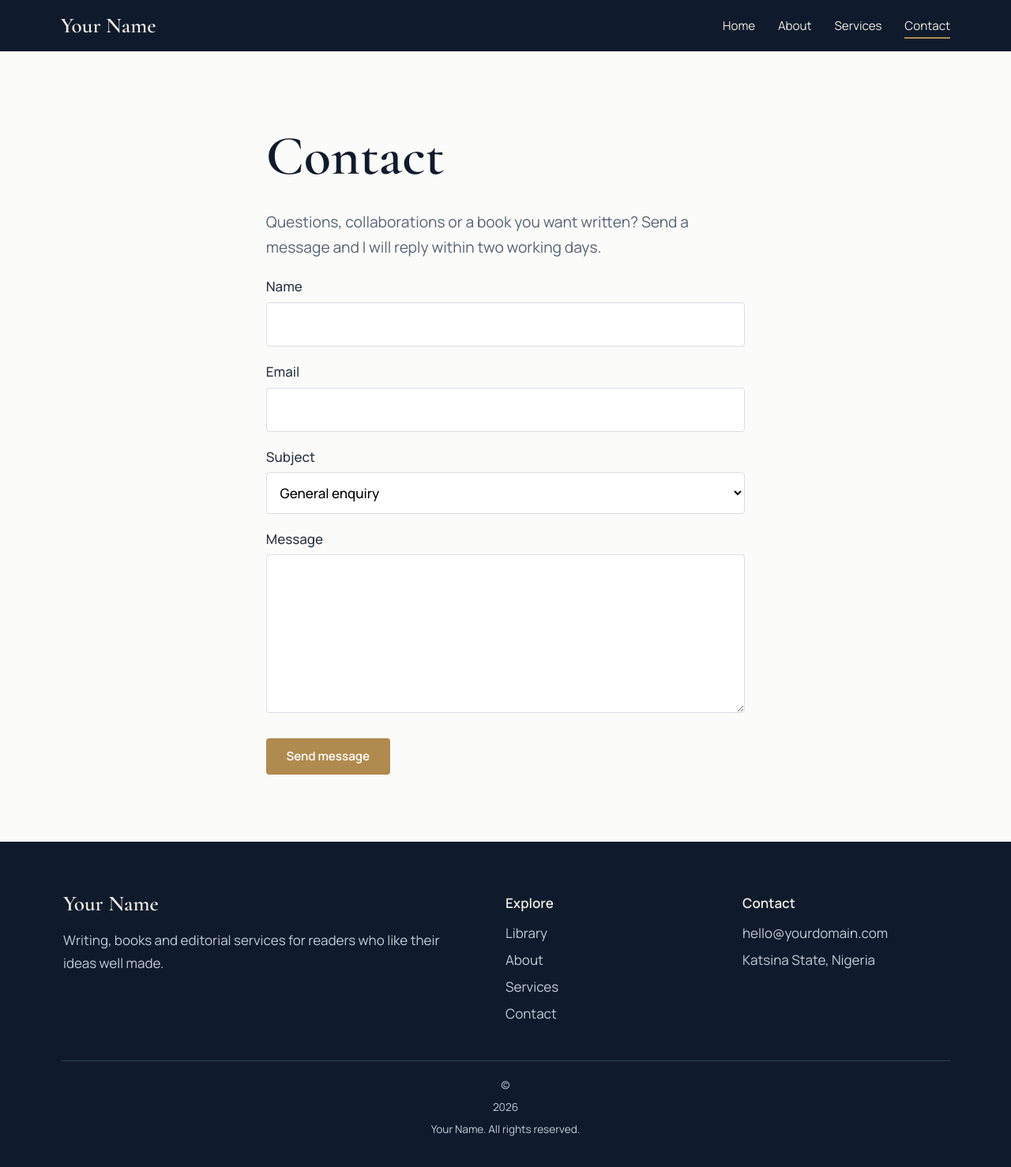
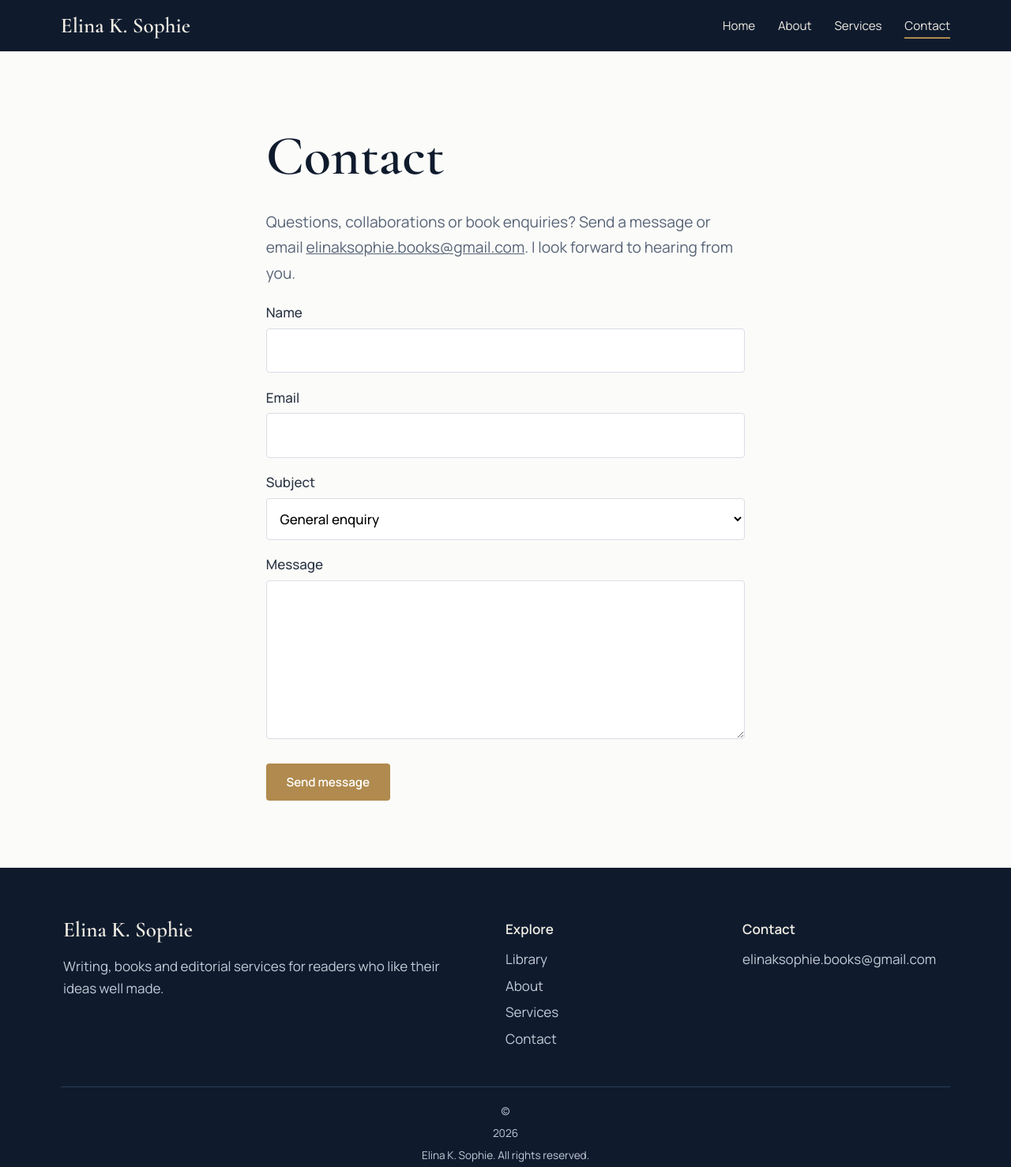
Before and after one commit to elinaksophiebooks-max/elinaksophiecreator-co, a plain HTML site: page contact.html in a window 1280 px wide. Shown: the top 1478 px of the page at 79% size. Drawn offline with nearby package versions, Linux system fonts and the light colour scheme.

Commit message:
Apply Elina K. Sophie site branding and remove physical address

```diff
--- a/contact.html
+++ b/contact.html
@@ -1,7 +1,7 @@
-<!DOCTYPE html><html lang="en"><head><title>Contact | Your Name Studio</title><meta charset="utf-8"><meta name="viewport" content="width=device-width,initial-scale=1"><link rel="preconnect" href="https://fonts.googleapis.com"><link rel="preconnect" href="https://fonts.gstatic.com" crossorigin><link href="https://fonts.googleapis.com/css2?family=Cormorant+Garamond:wght@500;600;700&family=Manrope:wght@400;500;600&display=swap" rel="stylesheet"><link rel="stylesheet" href="css/style.css"><meta name="description" content="Essays, books and thoughtful writing by Your Name."><script src="https://identity.netlify.com/v1/netlify-identity-widget.js"></script></head><body>
-<header class="nav"><a class="logo" href="index.html">Your Name</a><button class="burger" aria-label="Menu" onclick="document.body.classList.toggle('open')">Menu</button><nav><a href="index.html" >Home</a><a href="about.html" >About</a><a href="services.html" >Services</a><a href="contact.html" class="on">Contact</a></nav></header>
+<!DOCTYPE html><html lang="en"><head><title>Contact | Elina K. Sophie</title><meta charset="utf-8"><meta name="viewport" content="width=device-width,initial-scale=1"><link rel="preconnect" href="https://fonts.googleapis.com"><link rel="preconnect" href="https://fonts.gstatic.com" crossorigin><link href="https://fonts.googleapis.com/css2?family=Cormorant+Garamond:wght@500;600;700&family=Manrope:wght@400;500;600&display=swap" rel="stylesheet"><link rel="stylesheet" href="css/style.css"><meta name="description" content="Essays, books and thoughtful writing by Elina K. Sophie."><script src="https://identity.netlify.com/v1/netlify-identity-widget.js"></script></head><body>
+<header class="nav"><a class="logo" href="index.html">Elina K. Sophie</a><button class="burger" aria-label="Menu" onclick="document.body.classList.toggle('open')">Menu</button><nav><a href="index.html" >Home</a><a href="about.html" >About</a><a href="services.html" >Services</a><a href="contact.html" class="on">Contact</a></nav></header>
 <main>
-<section class="wrap narrow"><h1>Contact</h1><p class="lead">Questions, collaborations or a book you want written? Send a message and I will reply within two working days.</p><form name="contact" method="POST" action="/thanks.html" data-netlify="true" netlify-honeypot="bot" class="stack"><input type="hidden" name="form-name" value="contact"><p hidden><label>Skip: <input name="bot"></label></p><label>Name<input name="name" required></label><label>Email<input type="email" name="email" required></label><label>Subject<select name="subject"><option>General enquiry</option><option>Book a service</option><option>Speaking</option></select></label><label>Message<textarea name="message" rows="6" required></textarea></label><button class="btn">Send message</button></form></section>
+<section class="wrap narrow"><h1>Contact</h1><p class="lead">Questions, collaborations or book enquiries? Send a message or email <a href="mailto:elinaksophie.books@gmail.com">elinaksophie.books@gmail.com</a>. I look forward to hearing from you.</p><form name="contact" method="POST" action="/thanks.html" data-netlify="true" netlify-honeypot="bot" class="stack"><input type="hidden" name="form-name" value="contact"><p hidden><label>Skip: <input name="bot"></label></p><label>Name<input name="name" required></label><label>Email<input type="email" name="email" required></label><label>Subject<select name="subject"><option>General enquiry</option><option>Book a service</option><option>Speaking</option></select></label><label>Message<textarea name="message" rows="6" required></textarea></label><button class="btn">Send message</button></form></section>
 </main>
-<footer><div class="fgrid"><div><p class="logo">Your Name</p><p>Writing, books and editorial services for readers who like their ideas well made.</p></div><div><h4>Explore</h4><a href="index.html#library">Library</a><a href="about.html">About</a><a href="services.html">Services</a><a href="contact.html">Contact</a></div><div><h4>Contact</h4><a href="mailto:hello@yourdomain.com">hello@yourdomain.com</a><span>Katsina State, Nigeria</span></div></div><p class="copy">&copy; <span id="yr"></span> Your Name. All rights reserved.</p></footer>
+<footer><div class="fgrid"><div><p class="logo">Elina K. Sophie</p><p>Writing, books and editorial services for readers who like their ideas well made.</p></div><div><h4>Explore</h4><a href="index.html#library">Library</a><a href="about.html">About</a><a href="services.html">Services</a><a href="contact.html">Contact</a></div><div><h4>Contact</h4><a href="mailto:elinaksophie.books@gmail.com">elinaksophie.books@gmail.com</a><span></span></div></div><p class="copy">&copy; <span id="yr"></span> Elina K. Sophie. All rights reserved.</p></footer>
 <script src="js/main.js"></script></body></html>
```
